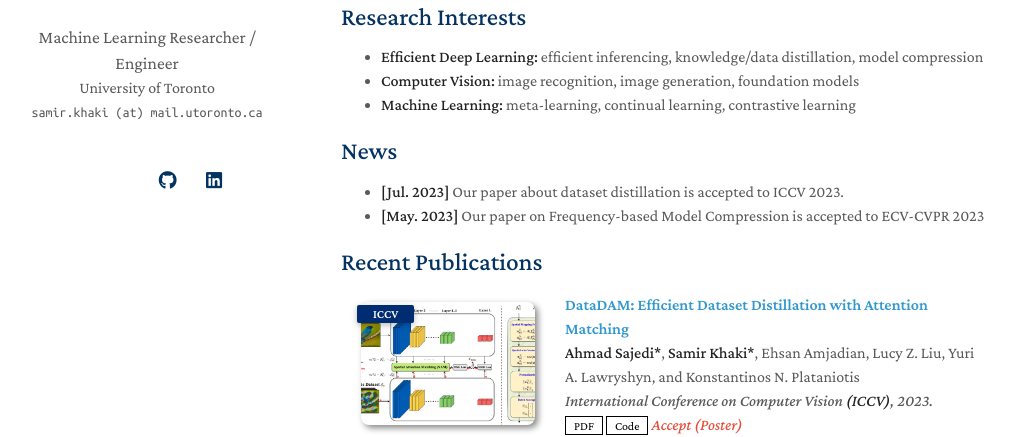
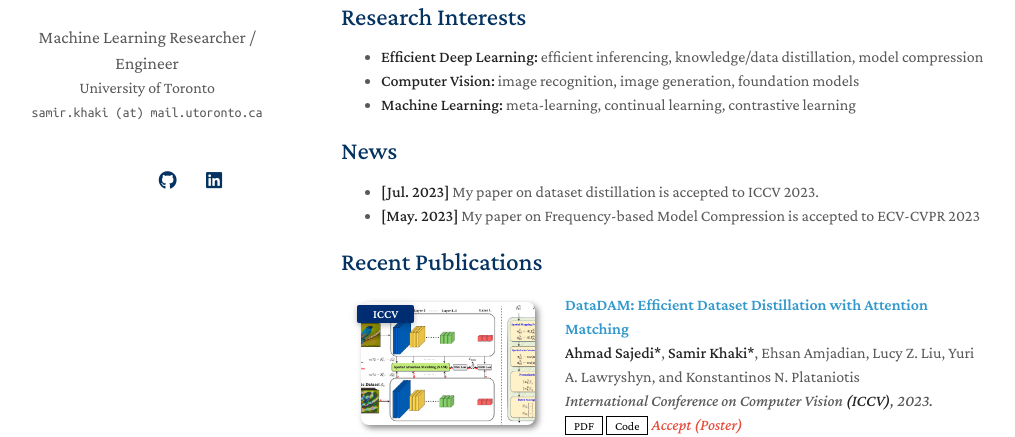
Before and after one commit to lizekai-richard/lizekai-richard.github.io, a Jekyll site: the page built from index.md, in a window 1280 px wide and 1348 px high. Shown: the part 286-723 px from the top of the window, without its empty margins (129-1144 px from the left). Built offline with Jekyll 4.4.1, drawn with Linux system fonts in a browser that asks for light colours; nearby versions of some CDN libraries; a style sheet for code colours, icons or effects is not loaded; our own code applies the rules of GitHub Pages for plain Markdown files.

Commit message:
Update Homepage

```diff
--- a/index.md
+++ b/index.md
@@ -17,8 +17,8 @@ My name is Samir Khaki.
 
 ## News
 
-- **[Jul. 2023]** Our paper about dataset distillation is accepted to ICCV 2023.
-- **[May. 2023]** Our paper on Frequency-based Model Compression is accepted to ECV-CVPR 2023
+- **[Jul. 2023]** My paper on dataset distillation is accepted to ICCV 2023.
+- **[May. 2023]** My paper on Frequency-based Model Compression is accepted to ECV-CVPR 2023
 
 
 {% include_relative _includes/publications.md %}
```
